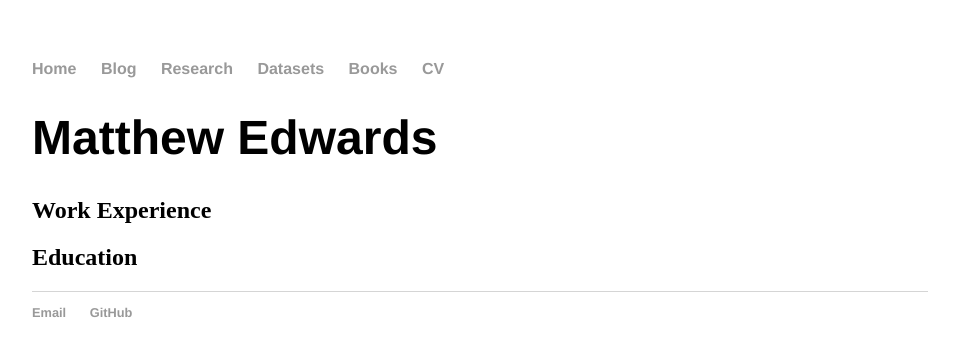
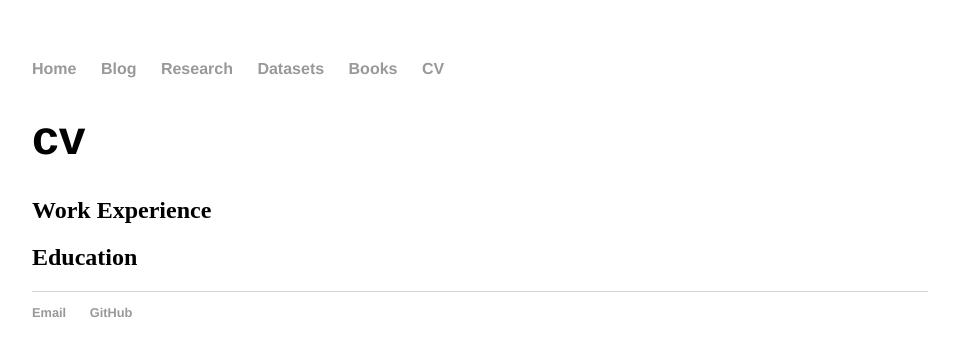
Before and after one commit to 12mre1/12mre1.github.io, a Jekyll site: the page built from cv/index.html, in a window 1280 px wide. Shown: the top 356 px of the page, without its empty margins (160-1119 px from the left). Built offline with Jekyll 4.4.1, drawn with Linux system fonts in a browser that asks for light colours.

Commit message:
Update index.html

```diff
--- a/cv/index.html
+++ b/cv/index.html
@@ -2,7 +2,7 @@
 layout: default
 title: cv
 ---
-<h1>Matthew Edwards</h1>
+<h1>{{ page.title }}</h1>
 
 <hline>
 <h2><b>Work Experience</b></h2>
```
